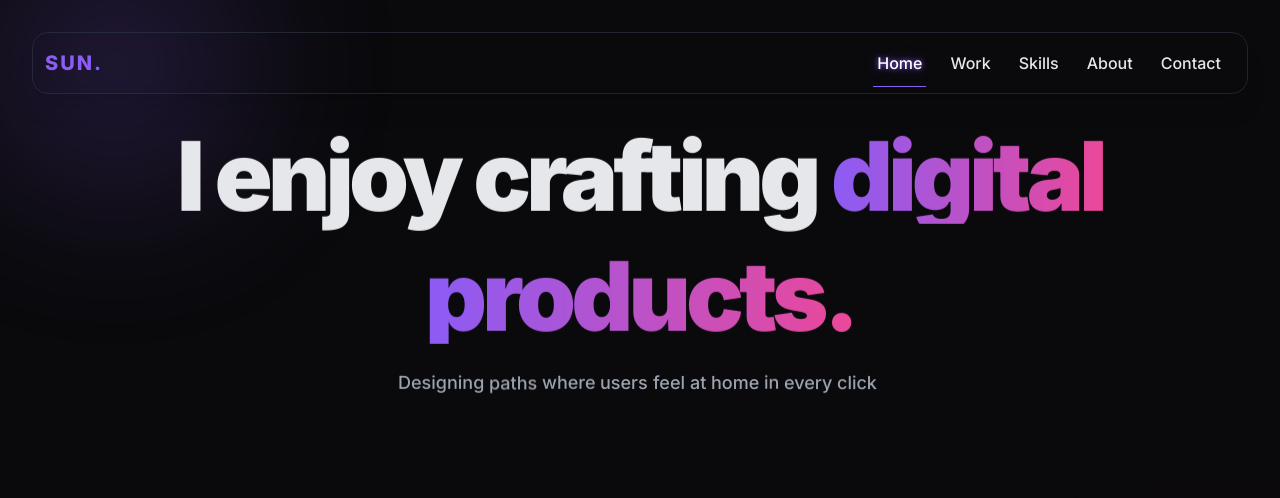
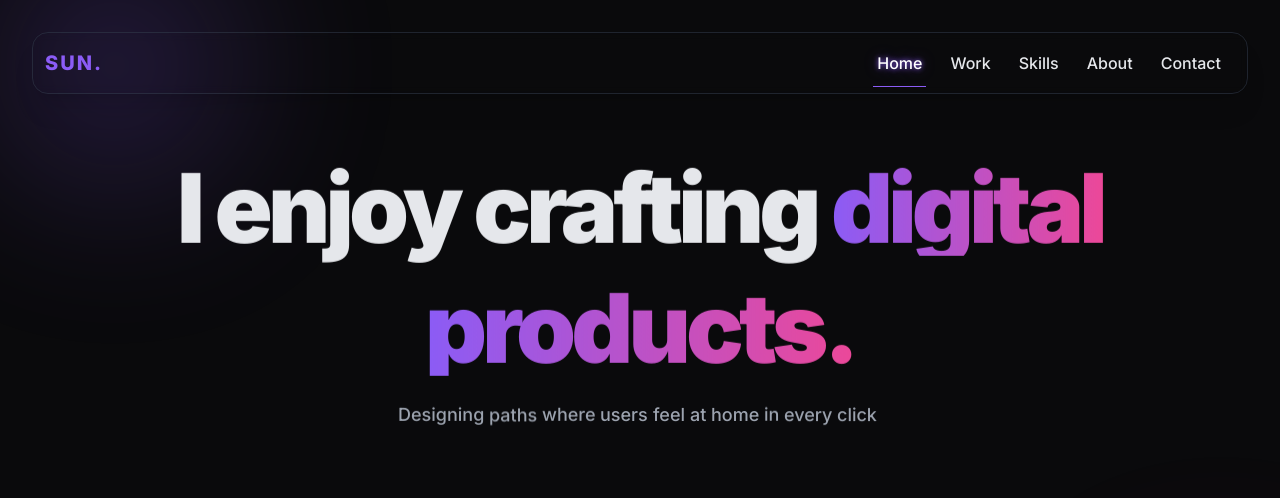
Before and after one commit to Shahriar-Sun/sun-portfolio, a plain HTML site: page index.html in a window 1280 px wide. Shown: the top 498 px of the page. Drawn offline with nearby package versions, Linux system fonts and the light colour scheme; grey boxes are pictures that could not be loaded; a small style sheet from the web is missing; a web font is replaced by a local one.

Commit message:
Add files via upload

```diff
--- a/index.html
+++ b/index.html
@@ -40,7 +40,8 @@
             display: flex;
             flex-direction: column;
             justify-content: space-between;
-            padding-top: 6rem; /* Add padding to account for fixed navbar */
+            /* MODIFIED: Reduced padding-top from 6rem to 4rem for less gap on mobile */
+            padding-top: 4rem;
             padding-bottom: 2rem;
             box-sizing: border-box;
         }
@@ -384,7 +385,7 @@
 
             <div class="flex flex-col items-center justify-center space-y-8 md:space-y-10 w-full">
                 <!-- Hero Text -->
-                <div id="hero-section" class="pt-10 md:pt-0">
+                <div id="hero-section" class="pt-10 md:pt-16">
                     <h2 id="main-headline" class="text-4xl sm:text-6xl md:text-8xl font-black tracking-tighter max-w-5xl mb-6 leading-none
                                                 mx-auto animated-element">
 
@@ -398,8 +399,8 @@
                         </span>
                     </h2>
 
-                    <!-- Bio Subtitle: Now visible on mobile and desktop -->
-                    <section id="bio-section" class="block max-w-5xl mb-8 md:mb-16 mx-auto animated-element" aria-label="Professional Biography">
+                    <!-- Bio Subtitle: Now hidden on mobile (default) and shown on small screens (sm:block) -->
+                    <section id="bio-section" class="hidden sm:block max-w-5xl mb-8 md:mb-16 mx-auto animated-element" aria-label="Professional Biography">
                         <p id="bio-text" class="text-lg text-gray-400 leading-relaxed font-medium">
                             Designing paths where users feel at home in every click
                         </p>
@@ -796,7 +797,8 @@
         // ******************************************************
         function setupStaggeredReveal(selector, delayIncrement = 50) {
             const element = document.querySelector(selector);
-            if (!element) return;
+            // Check if the element is visible (it's hidden on small screens now)
+            if (!element || window.innerWidth < 640) return;
 
             // Get the full text and hide the original
             const text = element.textContent.trim();
```
